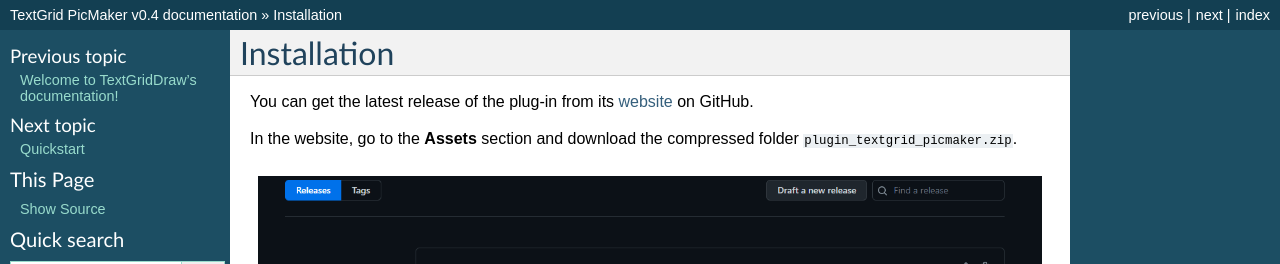
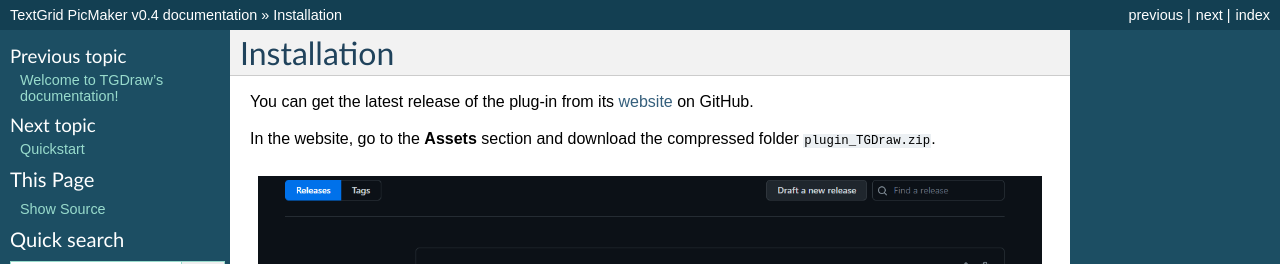
Before and after one commit to rolandomunoz/praat-TGDraw, a Sphinx documentation site: the page built from docs/source/installation.rst, in a window 1280 px wide and 900 px high. Shown: the top 264 px of the window. Built offline with Sphinx 7.4.7, drawn with Linux system fonts in a browser that asks for light colours.

Commit message:
edit: normalize name to TGDraw

```diff
--- a/docs/source/index.rst
+++ b/docs/source/index.rst
@@ -3,10 +3,10 @@
    You can adapt this file completely to your liking, but it should at least
    contain the root `toctree` directive.
 
-Welcome to TextGridDraw's documentation!
+Welcome to TGDraw's documentation!
 =============================================
 
-`TextGridDraw` is a Praat plug-in designed to create some default pictures
+`TGDraw` is a Praat plug-in designed to create some default pictures
 that combines ``Spectrogram`` and/or ``Pitch`` objects along with ``TextGrid``.
 
 This plug-in also comes with some selecting-viewport mechanisms that will save
--- a/docs/source/installation.rst
+++ b/docs/source/installation.rst
@@ -4,7 +4,7 @@
 You can get the latest release of the plug-in from its `website`_ on GitHub.
 
 In the website, go to the **Assets** section and download the compressed folder
-``plugin_textgrid_picmaker.zip``.
+``plugin_TGDraw.zip``.
 
 .. _github-download:
 
@@ -51,7 +51,7 @@
 
 Finally, check that Praat can recognize the plug-in. Start Praat and go to
 ``Praat > Goodies`` in the menu bar. There, you should be able to see the
-``TextGridDraw`` submenu as in the :numref:`plugin_menu`.
+``TGDraw`` submenu as in the :numref:`plugin_menu`.
 
 .. _plugin_menu:
 
@@ -60,4 +60,4 @@
 
    The plug-in menu
 
-.. _website: https://github.com/rolandomunoz/textgrid_draw/releases/latest
+.. _website: https://github.com/rolandomunoz/praat-TGDraw/releases/latest
--- a/docs/source/quickstart.rst
+++ b/docs/source/quickstart.rst
@@ -21,7 +21,7 @@
 
 The plug-in comes with a set of commands that can be found in the TextGridEditor
 menu. These commands are deactivated by default. To activate them, go to the
-plug-in menu in the `Objects window` (``Praat > Goodies > textgrid picmaker``)
+plug-in menu in the `Objects window` (``Praat > Goodies > TGDraw``)
 and click on the command ``TextGridEditor preferences``. In the dialogue
 box, check the button ``Show commands in TextGridEditor`` and press `Ok`, then
 restart Praat. Once this is done, open a Sound and its TextGrid in the
```
